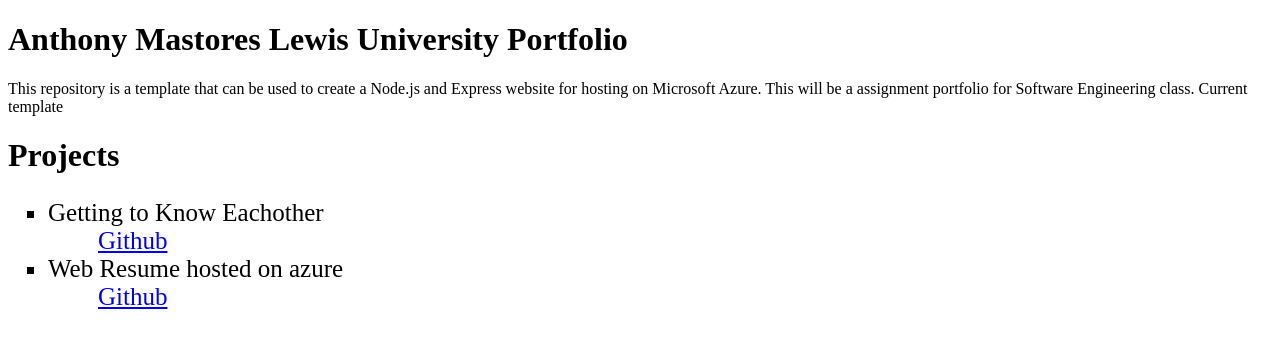
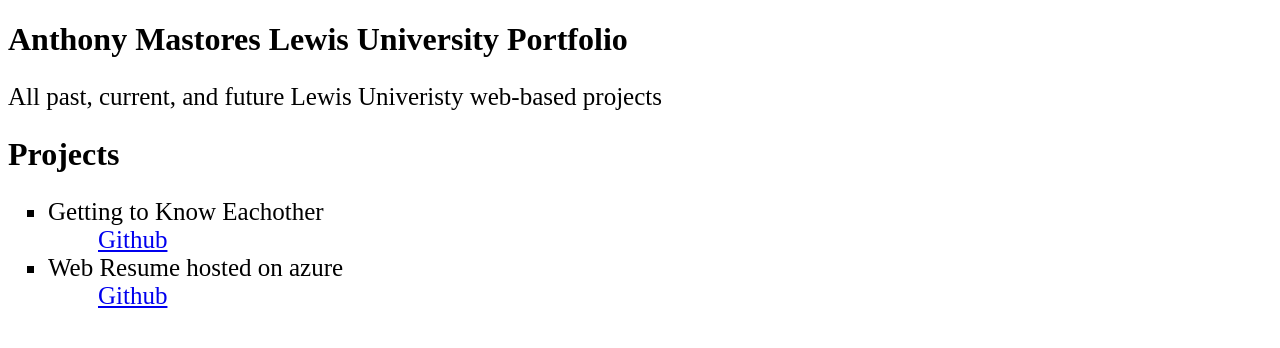
Before and after one commit to AnthonyMastores/nodejs-portfolio-am, a website: page client/index.html in a window 1280 px wide. Drawn offline with Linux system fonts and the light colour scheme.

Commit message:
css changes

```diff
--- a/client/index.html
+++ b/client/index.html
@@ -7,8 +7,7 @@
 </head>
 <body>
 	<h1>Anthony Mastores Lewis University Portfolio</h1>
-	<p>This repository is a template that can be used to create a Node.js and Express website for hosting on Microsoft
-	Azure. This will be a assignment portfolio for Software Engineering class. Current template</p>
+	<p style = " font-size: 25px" >All past, current, and future Lewis Univeristy web-based projects</p>
 	<h1> Projects</h1>
 	<div id = "projects">
 			<ul style="list-style-type:square">
```
